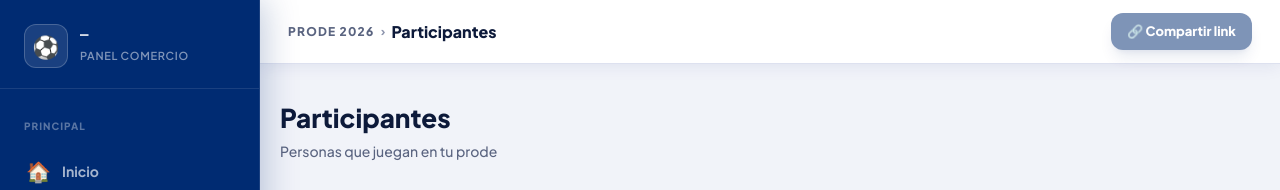
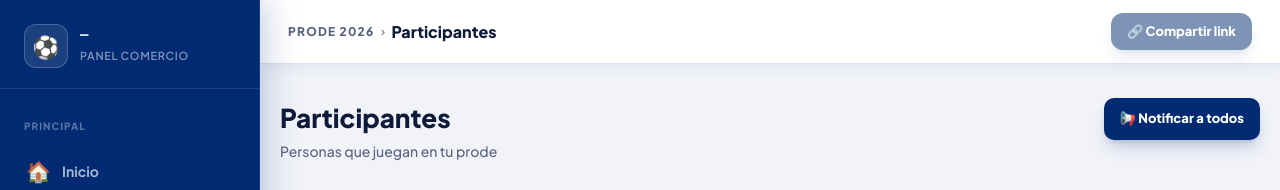
Before and after one commit to elprodeargento/prode-argento, a Next.js app in the folder apps/web/: page /empresa/participantes in a window 1280 px wide. Shown: the top 190 px of the page. Built offline with nearby package versions, Linux system fonts and the light colour scheme; no server answers.

Commit message:
Countries code

```diff
--- a/apps/web/src/app/(empresa)/empresa/participantes/page.tsx
+++ b/apps/web/src/app/(empresa)/empresa/participantes/page.tsx
@@ -1,4 +1,5 @@
 import type { Metadata } from 'next'
+import Link from 'next/link'
 import { ParticipantesTable } from '@/components/empresa/ParticipantesTable'
 
 export const metadata: Metadata = { title: 'Participantes' }
@@ -11,6 +12,11 @@ export default function ParticipantesPage() {
           <h1 className="text-[26px] font-black text-[#0D1A3A] mb-1">Participantes</h1>
           <p className="text-[14px] text-[#5A6480] font-medium">Personas que juegan en tu prode</p>
         </div>
+        <div className="flex gap-2.5">
+          <Link href="/empresa/notificaciones" className="bg-[#002B72] text-white text-[13px] font-black px-4 py-[11px] rounded-[10px] hover:bg-[#00318A] transition-all shadow-lg shadow-[#002B72]/20">
+            📢 Notificar a todos
+          </Link>
+        </div>
       </div>
       <ParticipantesTable />
     </div>
--- a/apps/web/src/components/empresa/MatchList.tsx
+++ b/apps/web/src/components/empresa/MatchList.tsx
@@ -153,11 +153,10 @@ export function MatchList() {
                       match.coverage / match.total_participants < 0.6 && (
                         <button
                           onClick={() => handleRemind(match.id)}
-                          className={`text-[11px] font-black px-2.5 py-1 rounded-full transition-all whitespace-nowrap ${
-                            reminded.has(match.id)
+                          className={`text-[11px] font-black px-2.5 py-1 rounded-full transition-all whitespace-nowrap ${reminded.has(match.id)
                               ? 'bg-emerald-100 text-emerald-600'
                               : 'bg-[#F1F3F9] text-[#5A6480] hover:bg-[#EBF4FC] hover:text-[#003FA3]'
-                          }`}
+                            }`}
                         >
                           {reminded.has(match.id) ? '✓ Enviado' : '📢 Recordar'}
                         </button>
```
